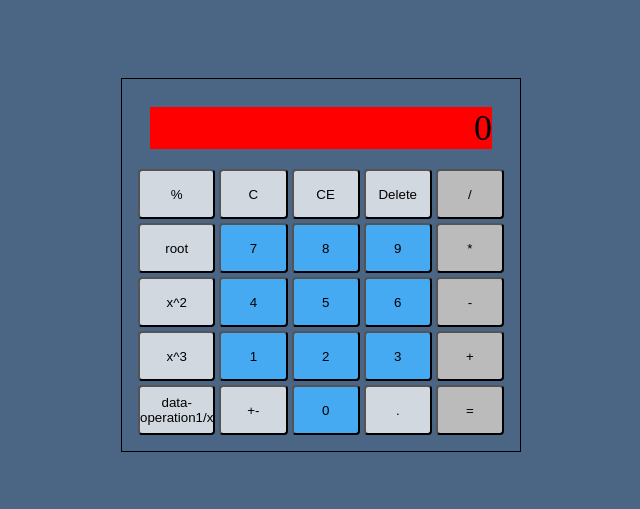
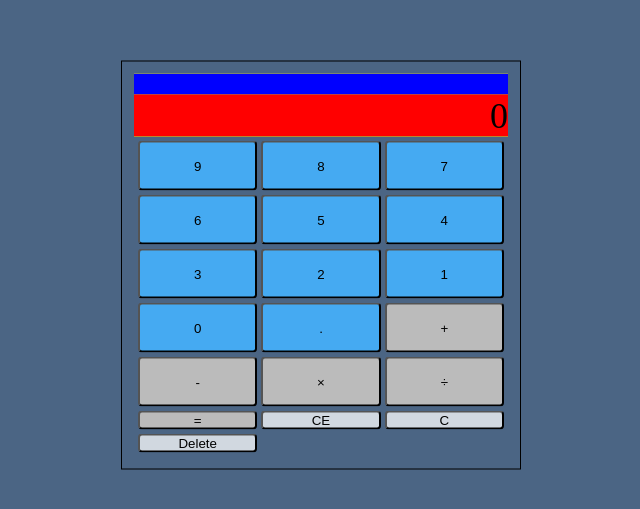
Before and after one commit to nenomancer/calculator-OP, a plain HTML site: page index.html in a window 1280 px wide. Shown: the part 135-644 px from the top of the page, without its empty margins (319-959 px from the left). Drawn offline with Linux system fonts and the light colour scheme.

Commit message:
Try other method

```diff
--- a/index.html
+++ b/index.html
@@ -12,37 +12,37 @@
     <div class="calculator">
       <div class="display">
         <div>
-          <div class="saved"></div>
+          <div class="previous" data-previous></div>
           <div class="operation"></div>
         </div>
-        <div class="current">0</div>
+        <div class="current" data-current>0</div>
       </div>
     <div class="btns">
-      <button class="btn num" value=9 id="nine" value=9>9</button>
-      <button class="btn num" value=8 id="eight">8</button>
-      <button class="btn num" value=7 id="seven">7</button>
-      <button class="btn num" value=6 id="six">6</button>
-      <button class="btn num" value=5 id="five">5</button>
-      <button class="btn num" value=4 id="four">4</button>
-      <button class="btn num" value=3 id="three">3</button>
-      <button class="btn num" value=2 id="two">2</button>
-      <button class="btn num" value=1 id="one">1</button>
-      <button class="btn num" value=0 id="zero">0</button>
-      <button class="btn " id="point">.</button>
-      <button class="btn " id="inv">+-</button>
-      <button class="btn op" value='+' id="add" data-operation>+</button>
-      <button class="btn op" value='-' id="sub" data-operation>-</button>
-      <button class="btn op" value='*' id="mult" data-operation>*</button>
-      <button class="btn op" value='/' id="div" data-operation>/</button>
-      <button class="btn op" value='=' id="equals" data-operation>=</button>
-      <button class="btn clr" id="clear-entry">CE</button>
-      <button class="btn clr" id="clear">C</button>
-      <button class="btn clr" id="delete">Delete</button>
-      <button class="btn func" id="percent" data-operation>%</button>
+      <button class="btn num" data-number>9</button>
+      <button class="btn num" data-number>8</button>
+      <button class="btn num" data-number>7</button>
+      <button class="btn num" data-number>6</button>
+      <button class="btn num" data-number>5</button>
+      <button class="btn num" data-number>4</button>
+      <button class="btn num" data-number>3</button>
+      <button class="btn num" data-number>2</button>
+      <button class="btn num" data-number>1</button>
+      <button class="btn num" >0</button>
+      <button class="btn num" data-number>.</button>
+      <!-- <button class="btn " id="inv">+-</button> -->
+      <button class="btn op" id="add" data-operation>+</button>
+      <button class="btn op" id="sub" data-operation>-</button>
+      <button class="btn op" id="mult" data-operation>×</button>
+      <button class="btn op" id="div" data-operation>÷</button>
+      <button class="btn op" id="equals" data-equals>=</button>
+      <button class="btn clr" id="clear-entry" data-clearEntry>CE</button>
+      <button class="btn clr" id="clear" data-clearAll>C</button>
+      <button class="btn clr" id="delete" data-delete>Delete</button>
+      <!-- <button class="btn func" id="percent" data-operation>%</button>
       <button class="btn func" id="sqrt" data-operation>root</button>
       <button class="btn func" id="squared" data-operation>x^2</button>
       <button class="btn func" id="cubed" data-operation>x^3</button>
-      <button class="btn func" id="mult-inv"> data-operation1/x</button>
+      <button class="btn func" id="mult-inv" data-operation>1/x</button> -->
     </div>
   </body>
 </html>
--- a/script.js
+++ b/script.js
@@ -1,63 +1,84 @@
-const add = (a, b) => a + b;
+const numberButtons = document.querySelectorAll("[data-number]");
+const operationButtons = document.querySelectorAll("[data-operation]");
+const equalsButton = document.querySelector("[data-equals]");
+const deleteButton = document.querySelector("[data-delete]");
+const clearEntryButton = document.querySelector("[data-clearEntry]");
+const clearAllButton = document.querySelector("[data-clearAll]");
 
-const sub = (a, b) => a - b;
+const currentDisplay = document.querySelector("[data-current]");
+const previousDisplay = document.querySelector("[data-previous]");
 
-const mult = (a, b) => a * b;
+let currentValue = "";
+let previousValue = "";
+let operation = undefined;
 
-const div = (a, b) => a / b;
-
-const operate = (op, a, b) => {
-  return op(a, b);
+const clear = () => {
+  previousDisplay = "";
+  currentDisplay = "";
+  operation = undefined;
 };
 
-const nums = [...document.getElementsByClassName("num")];
-const display = document.querySelector(".display");
-const currentDisplay = document.querySelector(".current");
-const savedDisplay = document.querySelector(".saved");
-const opDisplay = document.querySelector(".operation");
+const removeNumber = () => {};
 
-const ops = [...document.querySelectorAll("[data-operation]")];
-
-let currentValue = "";
-let savedValue = "";
-
-let result = 0;
-
-nums.forEach((num) =>
-  num.addEventListener("click", () => {
-    currentValue += num.value;
-    currentDisplay.textContent = currentValue;
-  })
-);
-
-const submitOperation = (num, op) => {
-  let sign = "";
-  switch (op) {
-    case "add":
-      sign = "+";
-      break;
-    case "sub":
-      sign = "-";
-      break;
-    case "mult":
-      sign = "x";
-      break;
-    case "div":
-      sign = "/";
-      break;
-  }
-  savedDisplay.textContent = currentValue;
-  opDisplay.textContent = sign;
-  savedValue = parseInt(currentValue);
-
-  // Initialize value and display
-  currentValue = "";
-  currentDisplay.textContent = "0";
+const appendNumber = (number) => {
+  if (number === "." && currentValue.includes(".")) return;
+  currentValue += number;
 };
 
-ops.forEach((op) =>
-  op.addEventListener("click", () => {
-    submitOperation(parseInt(currentValue), op.id);
-    console.log(op.id);
-  })
-);
+const chooseOperation = (operation) => {
+  if (currentValue === "") return;
+  if (previousValue !== "") calculate();
+
+  operation = operation;
+  previousValue = currentValue;
+  currentValue = "";
+};
+
+const calculate = (a, b, op) => {
+  let result;
+  const previous = parseFloat(a);
+  const current = parseFloat(b);
+  if (isNaN(previous) || isNaN(current)) return;
+  switch (op) {
+    case "+":
+      return previous + current;
+    case "-":
+      return previous - current;
+    case "×":
+      return previous * current;
+    case "÷":
+      return previous / current;
+    default:
+      return;
+  }
+  currentValue = result;
+  operation = undefined;
+  previousValue = "";
+};
+
+const updateDisplay = () => {
+  currentDisplay.innerText = currentValue;
+  previousDisplay.innerText = previousValue;
+};
+
+numberButtons.forEach((button) => {
+  button.addEventListener("click", () => {
+    appendNumber(button.innerText);
+    updateDisplay();
+  });
+});
+
+operationButtons.forEach((button) => {
+  button.addEventListener("click", () => {
+    chooseOperation(button.innerText);
+    updateDisplay();
+  });
+});
+
+equalsButton.addEventListener("click", (button) => {
+  const result = calculate(previousValue, currentValue, operation);
+  console.log(result);
+  updateDisplay();
+});
+
+// console.log(calculate("200", "50", "+"));
--- a/style.css
+++ b/style.css
@@ -39,12 +39,12 @@ body {
 .display {
   border: none;
   width: 100%;
-  padding: calc(var(--gap) * 4);
   font-size: 36px;
   text-align: right;
   display: grid;
   overflow: hidden;
-  grid-template-rows: 30px minmax(50px 500px);
+  grid-template-rows: 1fr 2fr;
+  background-color: yellow;
 }
 
 .display > div:nth-of-type(1) {
@@ -60,7 +60,7 @@ body {
 
 .btns {
   display: grid;
-  grid-template-columns: repeat(5, 1fr);
+  grid-template-columns: repeat(3, 1fr);
   grid-template-rows: repeat(5, var(--size));
   gap: var(--gap);
   padding: var(--gap);
@@ -93,83 +93,3 @@ body {
 .num {
   background-color: var(--num-color);
 }
-
-#nine {
-  grid-area: 2 / 4;
-}
-
-#eight {
-  grid-area: 2 / 3;
-}
-
-#seven {
-  grid-area: 2 / 2;
-}
-
-#six {
-  grid-area: 3 / 4;
-}
-
-#five {
-  grid-area: 3 / 3;
-}
-
-#four {
-  grid-area: 3 / 2;
-}
-
-#three {
-  grid-area: 4 / 4;
-}
-
-#two {
-  grid-area: 4 / 3;
-}
-
-#one {
-  grid-area: 4 / 2;
-}
-
-#zero {
-  grid-area: 5 / 3;
-}
-
-#equals {
-  grid-area: 5 / 5;
-}
-
-#add {
-  grid-area: 4 / 5;
-}
-
-#sub {
-  grid-area: 3 / 5;
-}
-
-#mult {
-  grid-area: 2 / 5;
-}
-
-#div {
-  grid-area: 1 / 5;
-}
-
-#delete {
-  grid-area: 1 / 4;
-}
-
-#clear-entry {
-  grid-area: 1 / 3;
-}
-
-#clear {
-  grid-area: 1 / 2;
-}
-
-#point {
-  grid-area: 5 / 4;
-}
-
-#inv {
-  grid-area: 5 / 2;
-}
```
